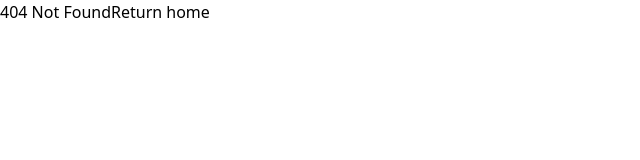
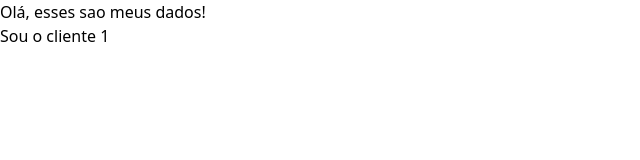
Before and after one commit to theorocha/Front-Arq-Project, a React (Create React App) app: page /cliente/1 in a window 1280 px wide. Before the commit this address had no page. Shown: the top 160 px of the page, without its empty margins (0-640 px from the left). Built offline with nearby package versions, Linux system fonts and the light colour scheme.

Commit message:
feat: var router

```diff
--- a/src/pages/cliente/DadosCliente.jsx
+++ b/src/pages/cliente/DadosCliente.jsx
@@ -1,3 +1,10 @@
+import { useParams } from "react-router-dom";
+
 export default function DadosCliente() {
-  return <h3>Olá, esses sao meus dados!</h3>;
+  const { clienteId } = useParams();
+  return (
+    <h3>
+      Olá, esses sao meus dados! <br /> Sou o cliente {clienteId}
+    </h3>
+  );
 }
```
Also changed, not shown: src/index.js (+6 -1 lines).
